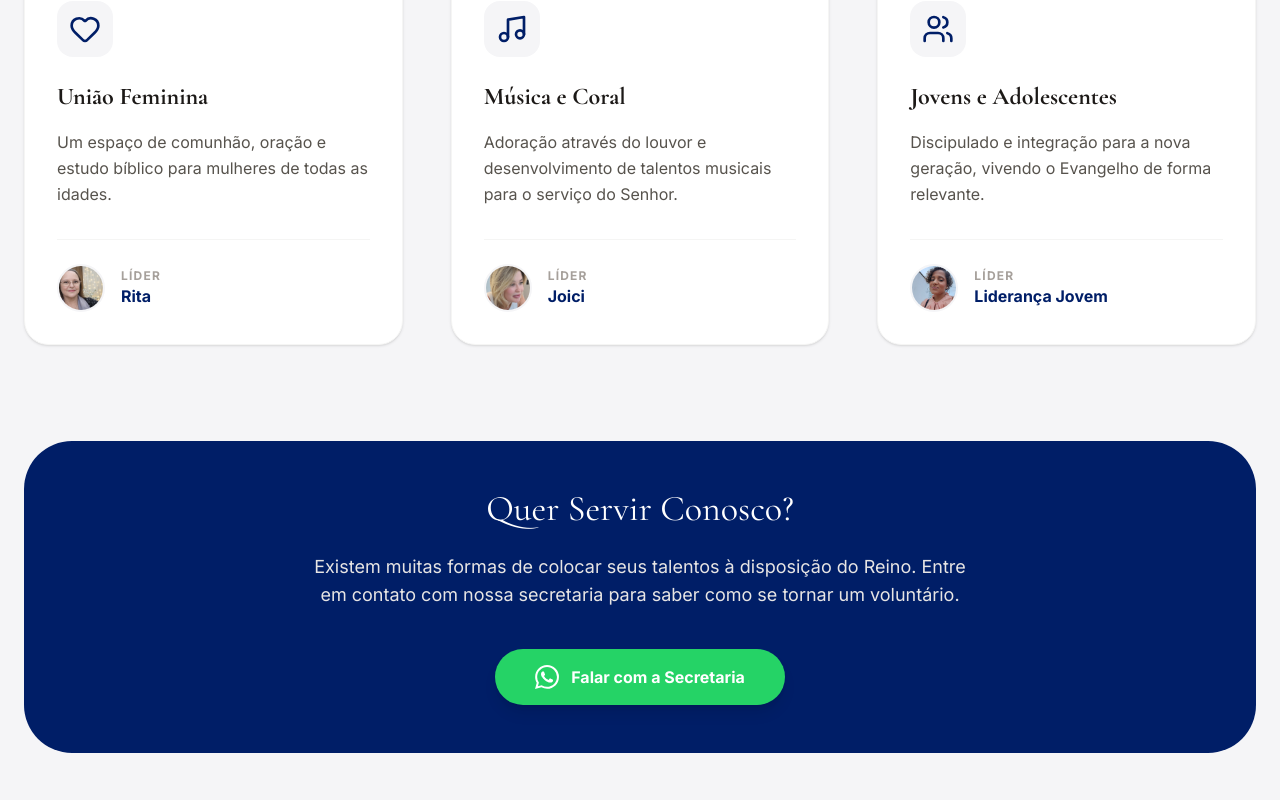
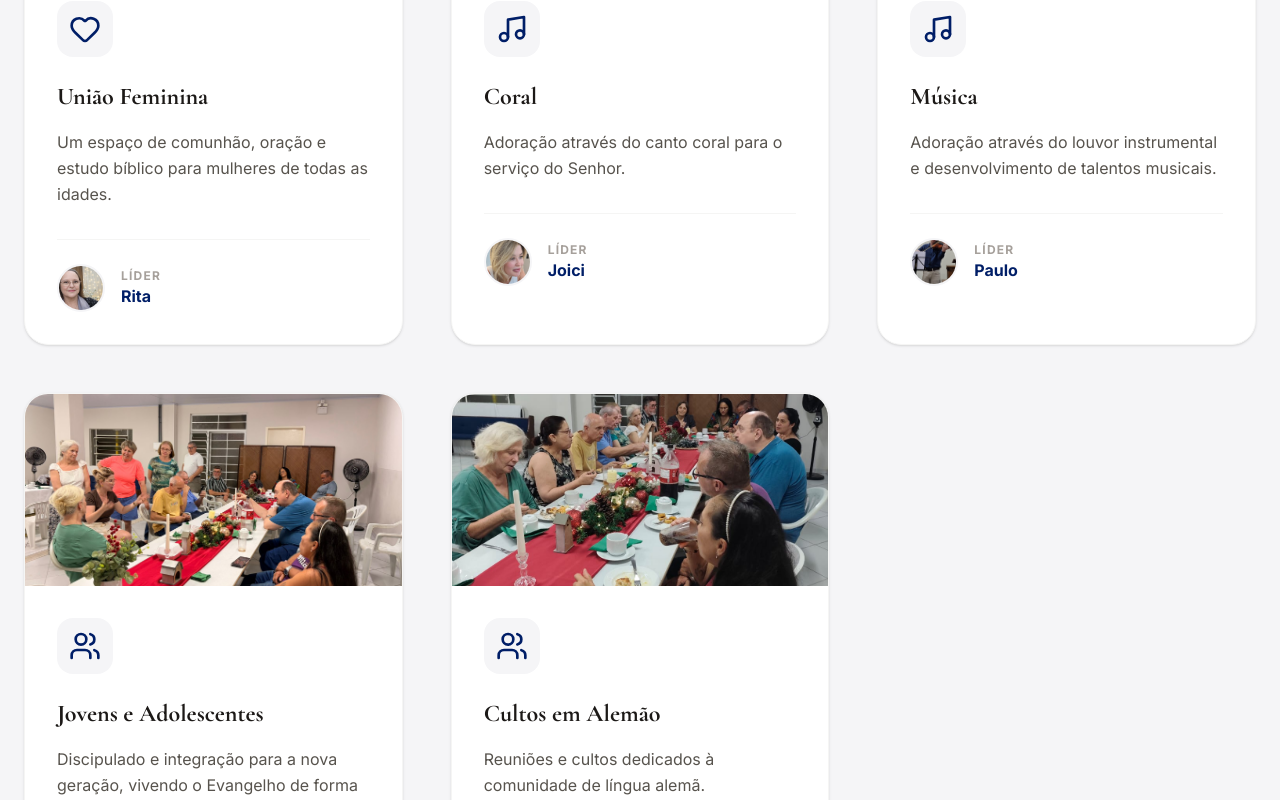
Before and after one commit to danielyada73/igrejabatista, a React (Vite) app: page /home/ministries in a window 1280 px wide. Shown: the part 800-1600 px from the top of the page. Built offline with nearby package versions, Linux system fonts and the light colour scheme.

Commit message:
feat: Atualizacao das informacoes de lideranca, historia e ministerios

```diff
--- a/src/pages/About.tsx
+++ b/src/pages/About.tsx
@@ -7,16 +7,16 @@ import pastorLuiz from '../lib/media/Pr. Luiz Carlos Gomes.jpeg';
 import pastorEdgar from '../lib/media/Pr. Edgar kühn Sandri.jpeg';
 
 const timeline = [
-  { year: '1985', title: 'Início do Trabalho', description: 'O Pastor Armenius Clinton Holcomb inicia o trabalho Batista Bíblico em Joinville através de um ponto de pregação na Rua Lages, 338.' },
-  { year: '1989', title: 'Mudança para o Saguaçú', description: 'Transferência do trabalho para a Rua Iririú, 1330, no bairro Saguaçú.' },
-  { year: '1990', title: 'Foco na Sede Própria', description: 'Mudança para a Rua São José dos Cedros, 209, com o objetivo de adquirir uma sede própria.' },
-  { year: '1992', title: 'Organização da Igreja', description: 'A igreja deixa de ser um ponto de pregação para se tornar uma igreja organizada. Aquisição do terreno e início da construção.' },
-  { year: '1996', title: 'Sede Própria', description: 'Mudança definitiva para a casa própria na Rua Brasil, 99, onde a igreja permanece até hoje.' },
+  { year: '1985', title: 'Início do Trabalho', description: 'O missionário Armenius C. Holcomb e família iniciaram este trabalho Batista Bíblico em Joinville através de um ponto de pregação na Rua Lages, 338.' },
+  { year: '1989', title: 'Mudança para o Saguaçú', description: 'Transferência do trabalho para a Rua Iririú, 1330, permanecendo por apenas um ano.' },
+  { year: '1990', title: 'Foco na Sede Própria', description: 'Mudança para a Rua São José dos Cedros, 209, com o foco em adquirir uma sede própria.' },
+  { year: '1992', title: 'Organização da Igreja', description: 'A igreja deixa de ser um ponto de pregação para se tornar uma igreja organizada. Aquisição do terreno e início da construção da sede.' },
+  { year: '1996', title: 'Sede Própria', description: 'Mudança definitiva para a casa própria na Rua Brasil, 99. O primeiro templo construído foi posteriormente ampliado para 150 pessoas.' },
 ];
 
 const pastors = [
-  { name: 'Pr. Luiz Carlos Gomes', role: 'Pastor Presidente (2022 - Presente)', image: pastorLuiz },
-  { name: 'Pr. Edgar Kühn Sandri', role: 'Pastor Emérito', image: pastorEdgar },
+  { name: 'Pr. Edgar Kühn Sandri', role: 'Presidente', image: pastorEdgar },
+  { name: 'Pr. Luiz Carlos Gomes', role: 'Vice Presidente ou Co-Pastor', image: pastorLuiz, video: '/WhatsApp Video 2026-03-20 at 16.58.06.mp4' },
 ];
 
 const collaborators = [
@@ -29,7 +29,9 @@ const collaborators = [
   'Ir. Edgar Kühn Sandri (1992 – 1995)',
   'Pr. Salmo de Oliveira Flores (1993)',
   'Pr. Marcos Freire (1994-1995)',
-  'Pr. Fernando Cunha dos Santos (2016 – 2022)'
+  'Pr. Edgar Kühn Sandri',
+  'Pr. Fernando Cunha dos Santos (2016 – 2022)',
+  'Pr. Luiz Carlos Gomes (2022...)'
 ];
 
 // Carregar todas as fotos do diretório especificado
@@ -51,15 +53,18 @@ export default function About() {
       <div className="max-w-7xl mx-auto py-24 px-6">
         <div className="max-w-3xl mx-auto mb-24 text-center">
           <h2 className="text-4xl font-serif mb-8">Desde 1985 Servindo ao Senhor</h2>
-          <div className="space-y-6 text-stone-600 leading-relaxed text-lg">
+          <div className="space-y-6 text-stone-600 leading-relaxed text-lg text-justify md:text-left">
             <p>
-              Em 1985, atendendo o chamado missionário e dirigido pelo Espírito Santo, o Pastor Armenius Clinton Holcomb juntamente com sua família, vindos dos Estados Unidos da América, iniciou o trabalho Batista Bíblico em Joinville através de um ponto de pregação.
+              Em 1985, o missionário Armenius C. Holcomb juntamente com sua família, vindos dos Estados Unidos da América, deram início a este trabalho Batista Bíblico em Joinville através de um ponto de pregação. O primeiro local escolhido para realização das reuniões, foi à rua Lages, 338 no centro do município de Joinville.
             </p>
             <p>
-              Após passar por diferentes locais nos bairros Centro e Saguaçú, o Senhor nos despertou em 1992 para nos tornarmos uma igreja organizada. Com um passo de fé, adquirimos o terreno onde iniciamos a construção da igreja com o firme propósito de sairmos do aluguel.
+              Quatro anos após ter dado o início aos trabalhos da igreja, no ano de 1989 após muita procura, transferiu o trabalho para rua Iririú, 1330, no bairro Saguaçú, local que permaneceu por apenas um ano, devido a solicitação do imóvel pelo proprietário. Com isso, no ano seguinte (1990), nos mudamos para rua São José dos Cedros, 209, no mesmo bairro, mas já com o foco em adquirirmos uma sede própria.
             </p>
             <p>
-              Em fevereiro de 1996, mudamos definitivamente para nossa sede própria na Rua Brasil, 99, onde estamos até os dias atuais. O que começou como um templo para 80 pessoas foi ampliado pela graça de Deus e hoje comporta 150 adoradores.
+              No ano de 1992, entendendo do Senhor ser aquele um momento de amadurecimento devido ao desenvolvimento dos trabalhos, Ele nos despertou a deixamos de ser um ponto de pregação para nos tornamos uma igreja organizada. Com isso demos um passo de fé e adquirimos um terreno onde iniciamos a construção da igreja com o firme propósito de saírmos do aluguel.
+            </p>
+            <p>
+              Ali permanecemos até fevereiro do ano de 1996, ano em que saímos de mudança definitiva para nossa casa própria e estamos até os dias atuais, situado na rua Brasil, 99 no bairro Saguaçú. Com a Graça de nosso Senhor Jesus Cristo o primeiro templo que construímos para algo em torno de 80 pessoas na época, teve de ser ampliado e hoje temos um templo com a capacidade para 150 pessoas.
             </p>
           </div>
         </div>
@@ -103,7 +108,7 @@ export default function About() {
               <motion.div
                 key={pastor.name}
                 whileHover={{ y: -10 }}
-                className="text-center group"
+                className="text-center group flex flex-col items-center"
               >
                 <div className="relative mb-6 inline-block">
                   <div className="absolute inset-0 bg-brand-primary rounded-full transform scale-105 opacity-0 group-hover:opacity-10 transition-opacity" />
@@ -115,7 +120,19 @@ export default function About() {
                   />
                 </div>
                 <h3 className="text-2xl font-serif font-bold mb-1">{pastor.name}</h3>
-                <p className="text-brand-primary font-medium uppercase tracking-widest text-sm">{pastor.role}</p>
+                <p className="text-brand-primary font-medium uppercase tracking-widest text-sm mb-4">{pastor.role}</p>
+                {pastor.video && (
+                  <div className="mt-4 rounded-xl overflow-hidden shadow-lg w-full max-w-sm border-2 border-brand-accent/20 bg-stone-50">
+                    <p className="text-xs text-stone-500 uppercase font-bold py-2 bg-stone-100 border-b border-stone-200">Vídeo Histórico</p>
+                    <video
+                      src={pastor.video}
+                      controls
+                      className="w-full h-auto"
+                      preload="metadata"
+                      title={`Vídeo com ${pastor.name}`}
+                    />
+                  </div>
+                )}
               </motion.div>
             ))}
           </div>
--- a/src/pages/Ministries.tsx
+++ b/src/pages/Ministries.tsx
@@ -5,12 +5,15 @@ import PageHero from '../components/PageHero';
 // Importar fotos dos líderes e capas
 import liderRita from '../lib/media/Rita, líder da União Feminina..jpeg';
 import liderJoici from '../lib/media/O nome da lider do coral é Joici.jpeg';
+import liderPaulo from '../lib/media/Esse é o líder do ministério da música.jpeg';
 import liderJovens from '../lib/media/Líder dos adolescentes e jovens.jpeg';
 
 // Fotos de capa temáticas (usando imagens da biblioteca ou representativas)
 import capaUniao from '../lib/media/WhatsApp Image 2026-03-04 at 18.13.29.jpeg';
-import capaMusica from '../lib/media/WhatsApp Image 2026-03-04 at 18.13.31.jpeg';
+import capaCoral from '../lib/media/WhatsApp Image 2026-03-04 at 18.13.31.jpeg';
+import capaMusica from '../lib/media/WhatsApp Image 2026-03-04 at 18.13.31 (1).jpeg';
 import capaJovens from '../lib/media/WhatsApp Image 2026-03-04 at 18.13.33.jpeg';
+import capaAlemao from '../lib/media/WhatsApp Image 2026-03-04 at 18.13.35.jpeg';
 
 const WhatsAppIcon = () => (
   <svg viewBox="0 0 24 24" width="24" height="24" fill="currentColor">
@@ -28,20 +31,36 @@ const ministries = [
     image: capaUniao
   },
   {
-    title: 'Música e Coral',
+    title: 'Coral',
     leader: 'Joici',
     leaderImage: liderJoici,
     icon: <Music className="w-8 h-8" />,
-    description: 'Adoração através do louvor e desenvolvimento de talentos musicais para o serviço do Senhor.',
+    description: 'Adoração através do canto coral para o serviço do Senhor.',
+    image: capaCoral
+  },
+  {
+    title: 'Música',
+    leader: 'Paulo',
+    leaderImage: liderPaulo,
+    icon: <Music className="w-8 h-8" />,
+    description: 'Adoração através do louvor instrumental e desenvolvimento de talentos musicais.',
     image: capaMusica
   },
   {
     title: 'Jovens e Adolescentes',
-    leader: 'Liderança Jovem',
+    leader: 'Liderança',
     leaderImage: liderJovens,
     icon: <Users className="w-8 h-8" />,
     description: 'Discipulado e integração para a nova geração, vivendo o Evangelho de forma relevante.',
     image: capaJovens
+  },
+  {
+    title: 'Cultos em Alemão',
+    leader: 'A definir',
+    leaderImage: 'https://picsum.photos/seed/lider-alemao/100/100', // Placeholder
+    icon: <Users className="w-8 h-8" />,
+    description: 'Reuniões e cultos dedicados à comunidade de língua alemã.',
+    image: capaAlemao
   },
 ];
 
```
Also changed, not shown: 1 other file (tests, documents, lock files or other folders).
